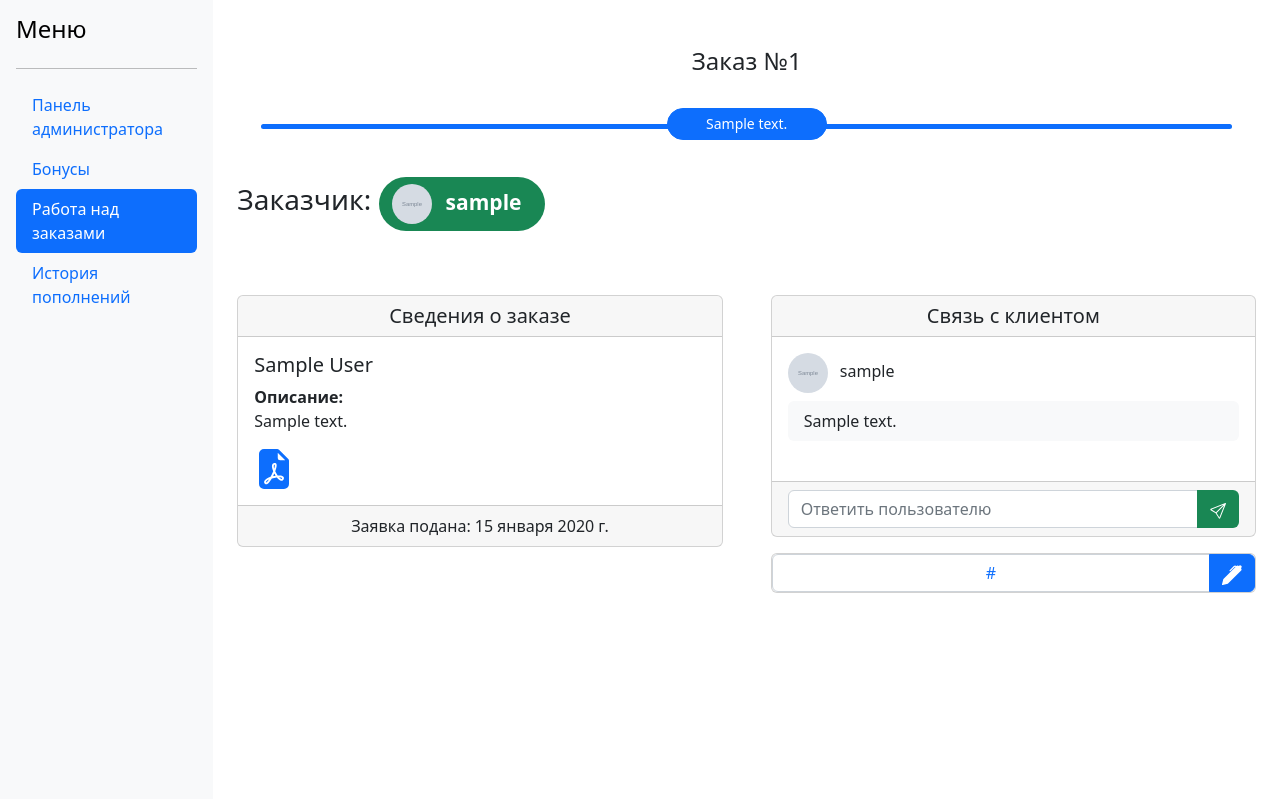
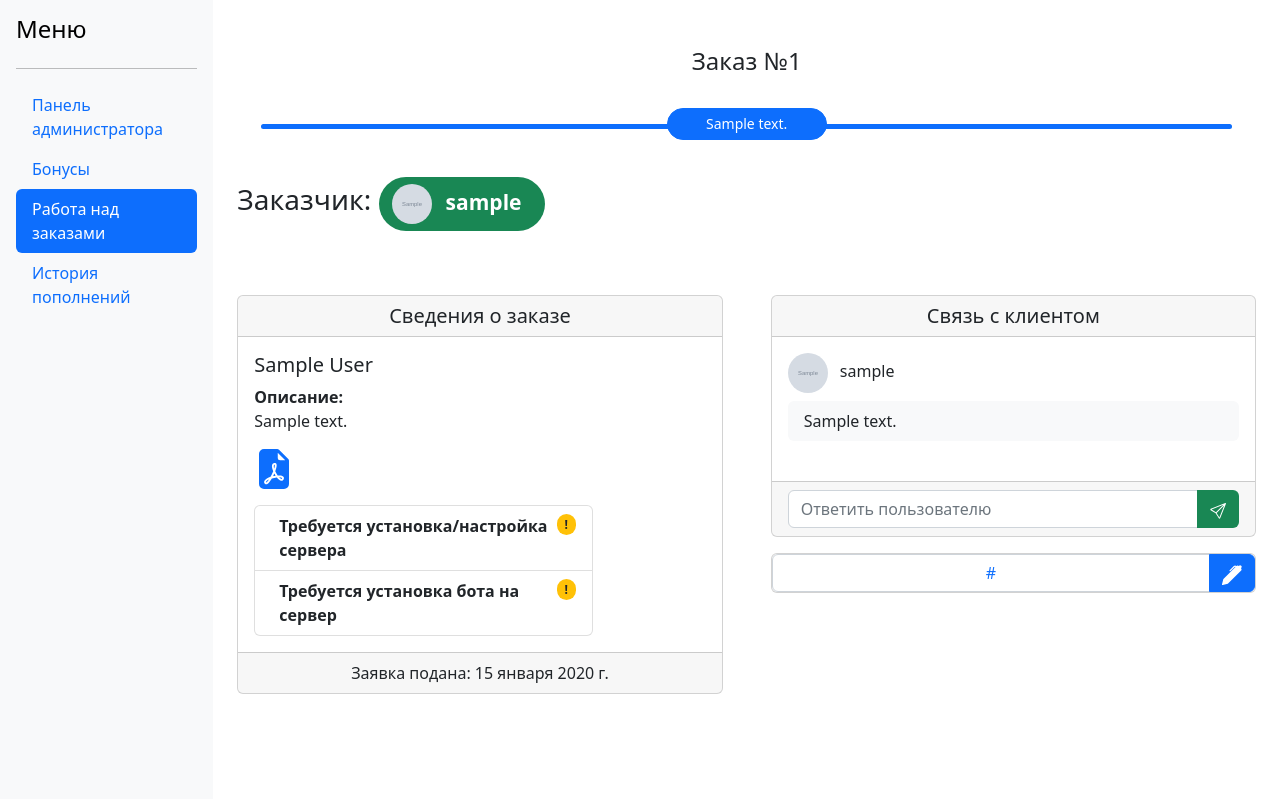
Before and after one commit to dshutrin/dimpypro, a Django app: page /account/admin/order/1 in a window 1280 px wide. Shown: the part 81-880 px from the top of the page. Run offline with Django 4.2, Linux system fonts and the light colour scheme; a user stored in the database is signed in; tables that the repository leaves empty hold one stand-in row (values such as "Sample post"); grey boxes marked "Sample" are stand-in pictures; some libraries are stand-ins or nearby versions.

Commit message:
fix bugs

```diff
--- a/accounts/templates/accounts/admin_order_detail.html
+++ b/accounts/templates/accounts/admin_order_detail.html
@@ -50,6 +50,26 @@
 						</a>
 					{% endif %}
 				{% endif %}
+
+				<ol class="list-group w-75 mt-3">
+					{% if order.need_server_setup %}
+					<li class="list-group-item d-flex justify-content-between align-items-start">
+						<div class="ms-2 me-auto">
+							<div class="fw-bold">Требуется установка/настройка сервера</div>
+						</div>
+						<span title="Следует обратить внимание!" class="badge text-dark bg-warning rounded-pill">!</span>
+					</li>
+					{% endif %}
+					{% if order.need_bot_setup %}
+					<li class="list-group-item d-flex justify-content-between align-items-start">
+						<div class="ms-2 me-auto">
+							<div class="fw-bold">Требуется установка бота на сервер</div>
+						</div>
+						<span title="Следует обратить внимание!" class="badge text-dark bg-warning rounded-pill">!</span>
+					</li>
+					{% endif %}
+				</ol>
+
 			</div>
 			<div class="card-footer">
 				Заявка подана: {{order.created_at}}
--- a/accounts/templates/accounts/order_detail.html
+++ b/accounts/templates/accounts/order_detail.html
@@ -113,7 +113,7 @@
 			<div class="row p-0 m-0">
 				<div class="card-footer">
 					<div class="input-group">
-						<input type="text" id="manager_input" class="form-control" placeholder="Ответить пользователю" aria-label="Input group example" aria-describedby="basic-addon1">
+						<input type="text" id="manager_input" class="form-control" placeholder="Ответить менеджеру" aria-label="Input group example" aria-describedby="basic-addon1">
 						<button type="button" onclick="send_manager_message()" class="input-group-text btn text-bg-success" id="send_message_button">
 							<svg xmlns="http://www.w3.org/2000/svg" width="16" height="16" fill="currentColor" class="bi bi-send" viewBox="0 0 16 16">
 								<path d="M15.854.146a.5.5 0 0 1 .11.54l-5.819 14.547a.75.75 0 0 1-1.329.124l-3.178-4.995L.643 7.184a.75.75 0 0 1 .124-1.33L15.314.037a.5.5 0 0 1 .54.11ZM6.636 10.07l2.761 4.338L14.13 2.576 6.636 10.07Zm6.787-8.201L1.591 6.602l4.339 2.76 7.494-7.493Z"></path>
--- a/presentation/templates/presentation/home.html
+++ b/presentation/templates/presentation/home.html
@@ -90,10 +90,6 @@
 					</span>
 				</div>
 			</div>
-
-			<div class="container text-center my-5">
-				<a href="#" class="btn btn-outline-success link_button">Связаться с нами</a>
-			</div>
 		</div>
 
 		<hr>
@@ -109,7 +105,7 @@
 				</div>
 				<div class="col">
 					<span class="align-middle">
-						Наша команда разрабатывает <a href="#">готовые функции и классы</a> для других разработчиков.
+						Наша команда разрабатывает <a href="/utils">готовые функции и классы</a> для других разработчиков.
 						Вы можете использовать наш код при решении своих задач. В том числе и в коммерческих целях.
 					</span>
 				</div>
--- a/static/js/manager_order_page.js
+++ b/static/js/manager_order_page.js
@@ -142,12 +142,17 @@ back_link = () => {
 		let emp_div = document.createElement('div')
 		emp_div.setAttribute('id', 'empty_link_div')
 		emp_div.className = 'form-control'
+
+		if (git_link == null){
+			emp_div.innerHTML = 'Ссылка на github репозиторий'
+		} else {
 			let link = document.createElement('a')
 			link.className = 'text-decoration-none'
 			link.setAttribute('target', '_blank')
 			link.setAttribute('href', git_link)
 			link.innerHTML = git_link
 			emp_div.appendChild(link)
+		}
 
 		let button = document.createElement('button')
 		button.className = 'btn btn-primary'
```
Lines whose indentation alone changed are shown as unchanged.
